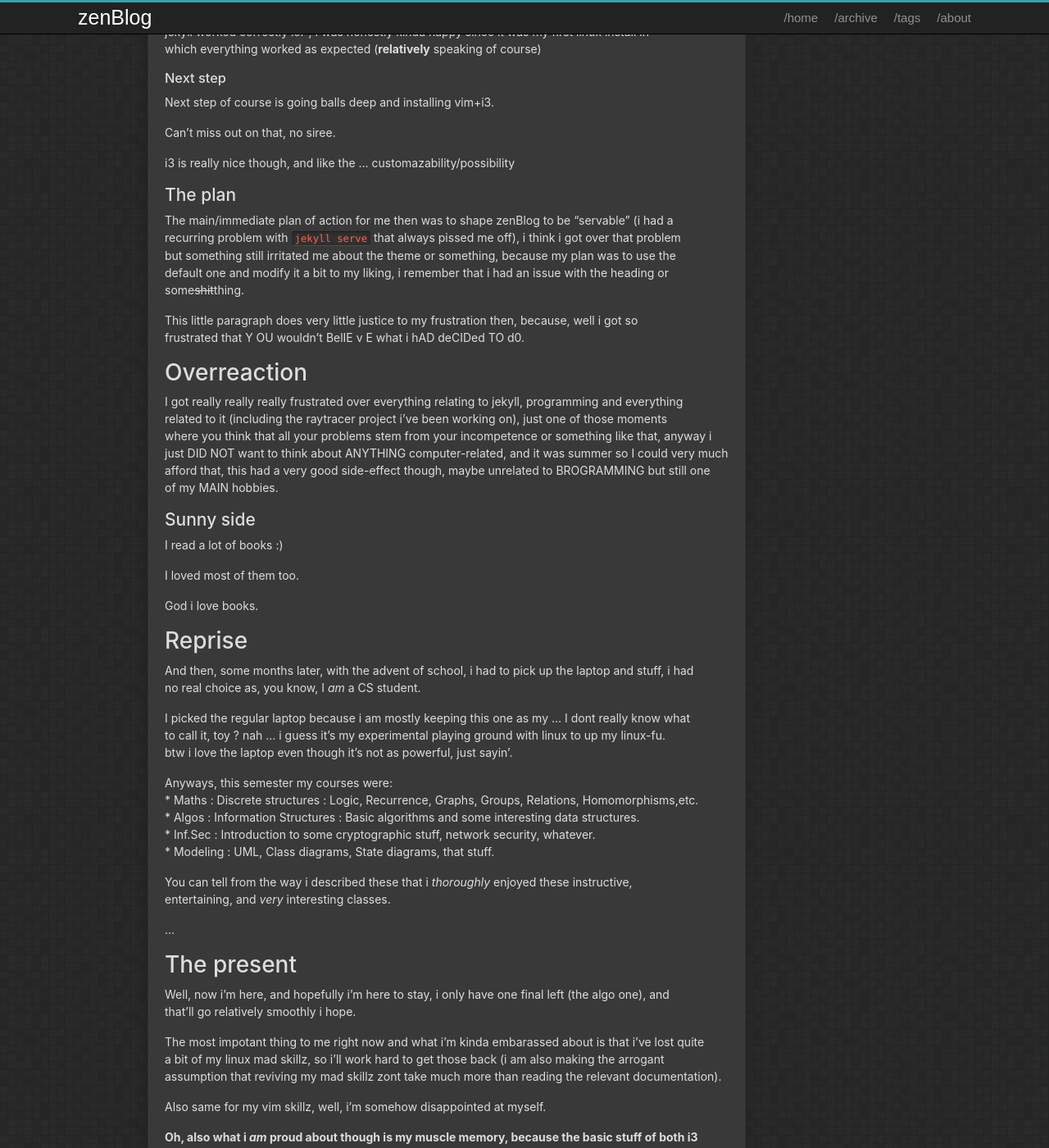
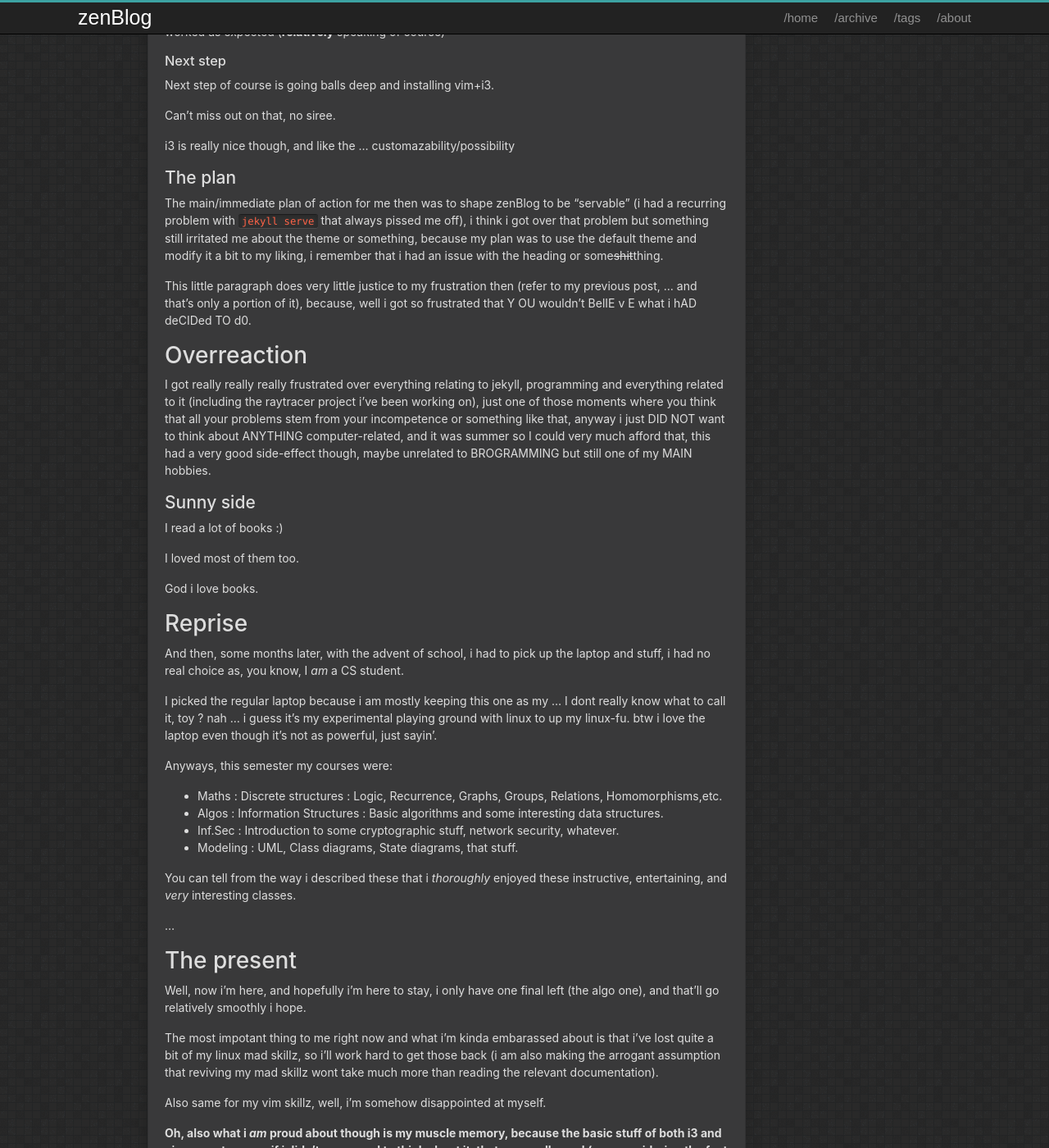
Before and after one commit to zenAndroid/zenandroid.github.io, a Jekyll site: the page built from _posts/2018-12-13-Reborn.md, in a window 1280 px wide and 1400 px high, scrolled down 906 px. Shown: the whole window at 82% size. Built offline with Jekyll 4.4.1, drawn with Linux system fonts in a browser that asks for light colours; comment, search, counter and statistics services are not loaded; part of the change alters nothing that is shown; some of the changed text lies outside the part shown.

Commit message:
Update post

```diff
--- a/_posts/2018-12-13-Reborn.md
+++ b/_posts/2018-12-13-Reborn.md
@@ -3,7 +3,8 @@ layout: post
 title: Reborn
 tags: meta
 comments: true
-description: In which i gush about how i missed this thing and how i'll try to be more consistent.
+description: In which I try to somehow explain my absence (kinda) (sorta) and talk about some other things.
+             I also experience with a new functionality of this jekyll theme.
 toc: true
 ---
 
@@ -11,29 +12,20 @@ Well, it's been a while, oh boy it's really been a while.
 
 I'm 2 layers into this crap.
 
-God this is gonna be long to explain and I'm not even sure it'll be worth it seeing as that nobody
-will necessarily read this.
+God this is gonna be long to explain and I'm not even sure it'll be worth it seeing as that nobody will necessarily read this.
 
 Or maybe not, i don't know really, let's try it out anyhow.
 
 
 # The laptop #
-In begining of summmer 2018, AKA this june, I acquired a new laptop, well, an old laptop, but it was
-refurbished and it had a copy of Windows 7 that ran extremelly slow, as this laptop was just laying
-around I took it under my generous care.
+In begining of summer 2018, AKA this june, I acquired a new laptop, well, an old laptop, but it was refurbished and it had a copy of Windows 7 that ran extremelly slow, as this laptop was just laying around I took it under my generous care.
 
 ## The changes ##
 Well, Windows 7 goes out of the window obviously (ironic).
 
-Tried several distros and so on, wanted to see if i can live a double life of having a regular
-laptop and another one that was completely FOSS, then after realizing that i'm not going to invest
-that much energy on it (dont have the knowledge -not a problem in itself- nor the equipement -if you
-wanna go FOSS you gotta make sure yer bootloader is free as well :^)- ) decided to simply stick to
-the norms (Linux Mint).
+Tried several distros and so on, wanted to see if i can live a double life of having a regular laptop and another one that was completely FOSS, then after realizing that i'm not going to invest that much energy on it (dont have the knowledge -not a problem in itself- nor the equipement -if you wanna go FOSS you gotta make sure yer bootloader is free as well :^)- ) decided to simply stick to the norms (Linux Mint).
 
-And after checking that everything was working *relatively* normally - also remember insisting that
-jekyll worked correctly lol-, I was honestly kinda happy since it was my first linux install in
-which everything worked as expected (__relatively__ speaking of course)
+And after checking that everything was working *relatively* normally - also remember insisting that jekyll worked correctly lol-, I was honestly kinda happy since it was my first linux install in which everything worked as expected (__relatively__ speaking of course)
 
 ### Next step ###
 
@@ -45,23 +37,13 @@ i3 is really nice though, and like the ... customazability/possibility
 
 ## The plan ##
 
-The main/immediate plan of action for me then was to shape zenBlog to be "servable" (i had a
-recurring problem with `jekyll serve` that always pissed me off), i think i got over that problem
-but something still irritated me about the theme or something, because my plan was to use the
-default one and modify it a bit to my liking, i remember that i had an issue with the heading or
-some~~shit~~thing.
+The main/immediate plan of action for me then was to shape zenBlog to be "servable" (i had a recurring problem with `jekyll serve` that always pissed me off), i think i got over that problem but something still irritated me about the theme or something, because my plan was to use the default theme and modify it a bit to my liking, i remember that i had an issue with the heading or some~~shit~~thing.
 
-This little paragraph does very little justice to my frustration then, because, well i got so
-frustrated that Y OU  wouldn't BelIE v E   what i hAD deCIDed TO d0.
+This little paragraph does very little justice to my frustration then (refer to my previous post, ... and that's only a portion of it), because, well i got so frustrated that Y OU  wouldn't BelIE v E   what i hAD deCIDed TO d0.
 
 # Overreaction #
 
-I got really really really frustrated over everything relating to jekyll, programming and everything
-related to it (including the raytracer project i've been working on), just one of those moments
-where you think that all your problems stem from your incompetence or something like that, anyway i
-just DID NOT want to think about ANYTHING computer-related, and it was summer so I could very much
-afford that, this had a very good side-effect though, maybe unrelated to BROGRAMMING but still one
-of my MAIN hobbies.
+I got really really really frustrated over everything relating to jekyll, programming and everything related to it (including the raytracer project i've been working on), just one of those moments where you think that all your problems stem from your incompetence or something like that, anyway i just DID NOT want to think about ANYTHING computer-related, and it was summer so I could very much afford that, this had a very good side-effect though, maybe unrelated to BROGRAMMING but still one of my MAIN hobbies.
 
 ## Sunny side ##
 
@@ -73,61 +55,52 @@ God i love books.
 
 # Reprise #
 
-And then, some months later, with the advent of school, i had to pick up the laptop and stuff, i had
-no real choice as, you know, I *am* a CS student.
+And then, some months later, with the advent of school, i had to pick up the laptop and stuff, i had no real choice as, you know, I *am* a CS student.
 
-I picked the regular laptop because i am mostly keeping this one as my ... I dont really know what
-to call it, toy ? nah ... i guess it's my experimental playing ground with linux to up my linux-fu.
-btw i love the laptop even though it's not as powerful, just sayin'.
+I picked the regular laptop because i am mostly keeping this one as my ... I dont really know what to call it, toy ? nah ... i guess it's my experimental playing ground with linux to up my linux-fu.  btw i love the laptop even though it's not as powerful, just sayin'.
 
 Anyways, this semester my courses were:
-    * Maths : Discrete structures : Logic, Recurrence, Graphs, Groups, Relations, Homomorphisms,etc.
-    * Algos : Information Structures : Basic algorithms and some interesting data structures.
-    * Inf.Sec : Introduction to some cryptographic stuff, network security, whatever.
-    * Modeling : UML, Class diagrams, State diagrams, that stuff.
+- Maths : Discrete structures : Logic, Recurrence, Graphs, Groups, Relations, Homomorphisms,etc.
+- Algos : Information Structures : Basic algorithms and some interesting data structures.
+- Inf.Sec : Introduction to some cryptographic stuff, network security, whatever.
+- Modeling : UML, Class diagrams, State diagrams, that stuff.
 
-You can tell from the way i described these that i *thoroughly* enjoyed these instructive,
-entertaining, and *very* interesting classes.
+You can tell from the way i described these that i *thoroughly* enjoyed these instructive, entertaining, and *very* interesting classes.
 
 ...
 
 
 # The present #
 
-Well, now i'm here, and hopefully i'm here to stay, i only have one final left (the algo one), and
-that'll go relatively smoothly i hope.
+Well, now i'm here, and hopefully i'm here to stay, i only have one final left (the algo one), and that'll go relatively smoothly i hope.
 
-The most impotant thing to me right now and what i'm kinda embarassed about is that i've lost quite
-a bit of my linux mad skillz, so i'll work hard to get those back (i am also making the arrogant
-assumption that reviving my mad skillz zont take much more than reading the relevant documentation).
+The most impotant thing to me right now and what i'm kinda embarassed about is that i've lost quite a bit of my linux mad skillz, so i'll work hard to get those back (i am also making the arrogant assumption that reviving my mad skillz wont take much more than reading the relevant documentation).
 
 Also same for my vim skillz, well, i'm somehow disappointed at myself.
 
-**Oh, also what i *am* proud about though is my muscle memory, because the basic stuff of both i3
-and vim came to me as if i didn't even need to think about it, that was really cool**
+**Oh, also what i *am* proud about though is my muscle memory, because the basic stuff of both i3 and vim came to me as if i didn't even need to think about it, that was really cool (esp considering the fact that this after months of not using any of ths stuff .... okay MAYBE i kept on using the vimium extension on google chrome but THAT'S IT, .. STOP ATTACKING ME !!!1!)**
 
 
 Let me see if i can write a list of the most important stuff i need to re-view:
-    * bash.rc
-    * vimrc
-    * i3 config ?
-    * ranger doc
-    * some vim help (documentation)
-    * some vim plugin help (notably Ultisnips)
-    * probably forgetting some stuff here
+- bash.rc
+- vimrc
+- i3 config ?
+- ranger doc
+- some vim help (documentation)
+- some vim plugin help (notably Ultisnips)
+- probably forgetting some stuff here
 I'm also skimming through [linux journey](http://www.linuxjourney.com) just for fun.
 
 ## Also ##
 
-Since stopping my computer related stuff (last june), i haven't seen a single one of Luke Smiths
-videos, intentionnally, and now i have a *lot* of good content to consume, can't wait.
+Since stopping my computer related stuff (last june), i haven't seen a single one of Luke Smiths videos, intentionnally, and now i have a *lot* of good content to consume, can't wait.
 
 # Some other stuff #
 
 Just something i want to get off my chest;
 1. I hate the fact that i can't get pagination working.
 2. Vim breaks lines and i would *hate* ( *HATE* ) if that translated into broken lines in the blog
-   post.
+   post. EDIT : RIP, i think `textwidth` did some weird stuff to muh test file (probably implicitly inserting EOLs >:( )
 
 
 # That is all for today #
```
Also changed, not shown: assets/Detective.png (added), assets/Detective2.png (added), assets/oof.png (added), assets/oof2.png (added).
